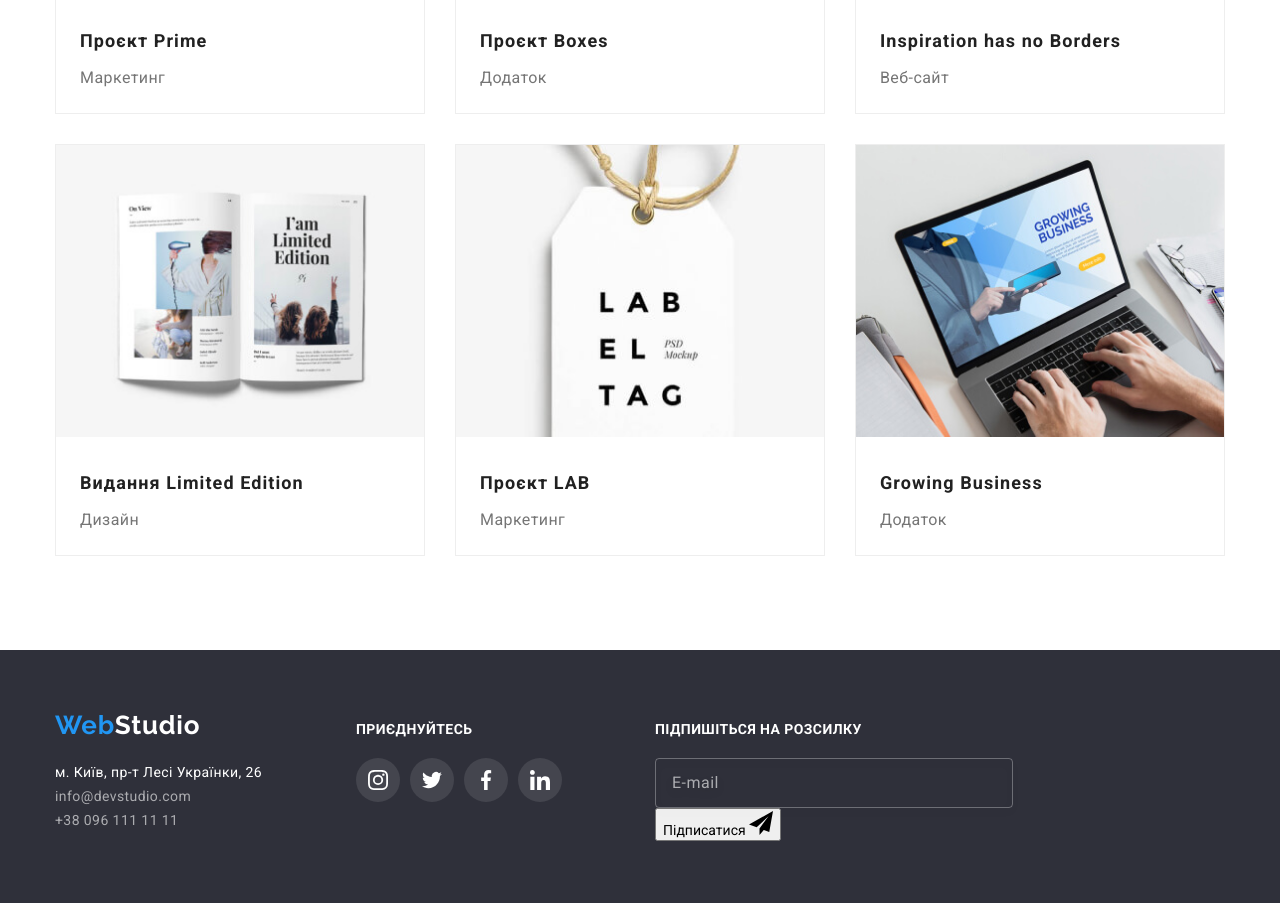
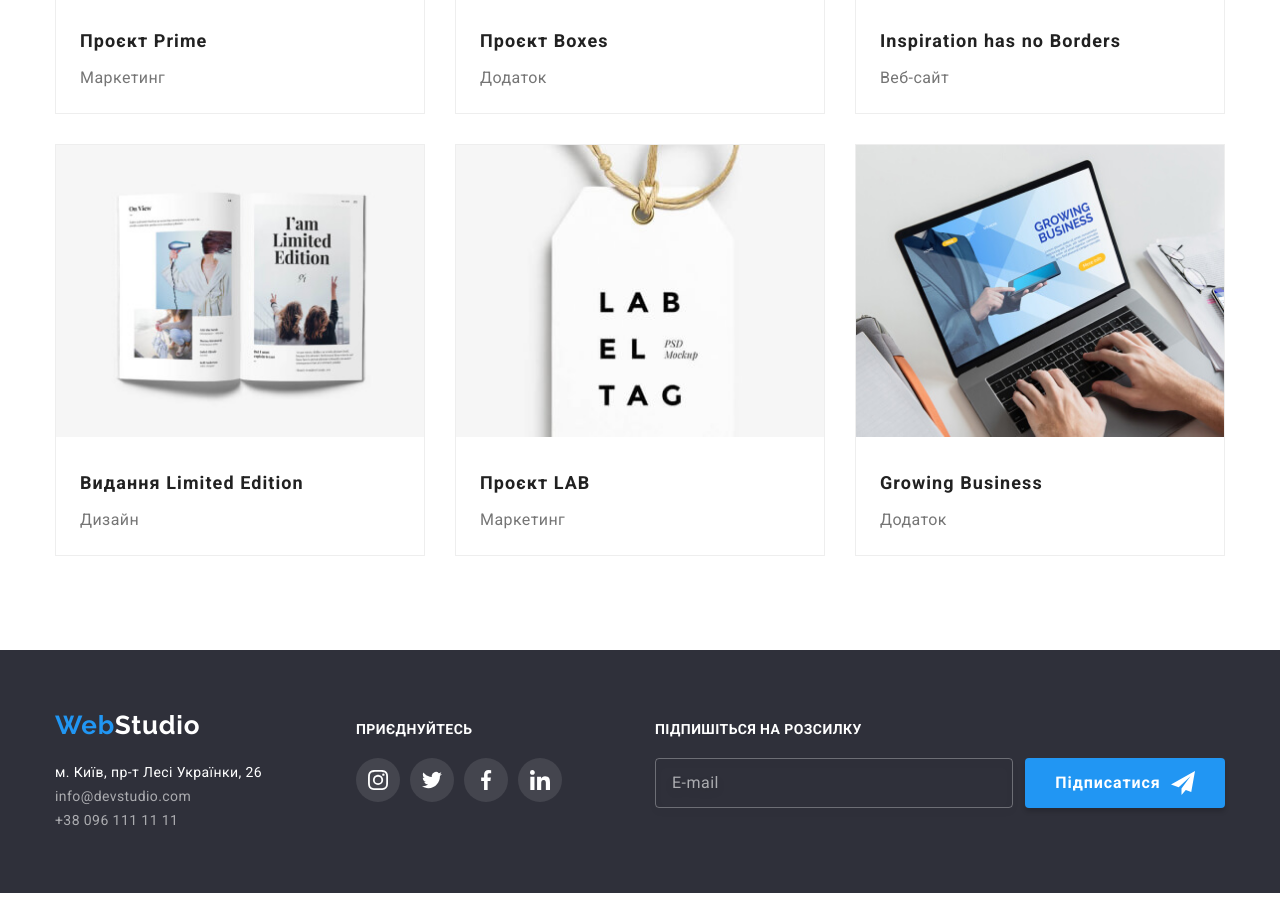
Before and after one commit to Morozzzuk/Morozzzuk-goit-markup-hw-08, a plain HTML site: page portfolio.html in a window 1280 px wide. Shown: the part 1004-1907 px from the top of the page. Drawn offline with nearby package versions, Linux system fonts and the light colour scheme.

Commit message:
portfolio subscribe

```diff
--- a/portfolio.html
+++ b/portfolio.html
@@ -306,21 +306,19 @@
           </ul>
         </div>
         <!--------- Форма розсилки ------->
-        <div class="subscribe footer-subscribe">
-          <form class="subscribe__form">
+        <form class="subscribe" autocomplete="off">
           <label for="email" class="subscribe__field">
             <b class="subscribe__label">Підпишіться на розсилку</b>
             <input class="subscribe__input" type="email" name="email" placeholder="E-mail"
           /></label>
-            <button class="submit-btn" type="submit">
+          <button class="subscribe__btn btn" type="submit">
             Підписатися
-              <svg width="24" height="24" class="submit-icon">
+            <svg width="24" height="24" class="subscribe__icon">
               <use href="./images/icons.svg#icon-send"></use>
             </svg>
           </button>
         </form>
       </div>
-      </div>
     </footer>
   </body>
 </html>
```
Also changed, not shown: index.html (+0 -2 lines). Lines whose indentation alone changed are shown as unchanged.
